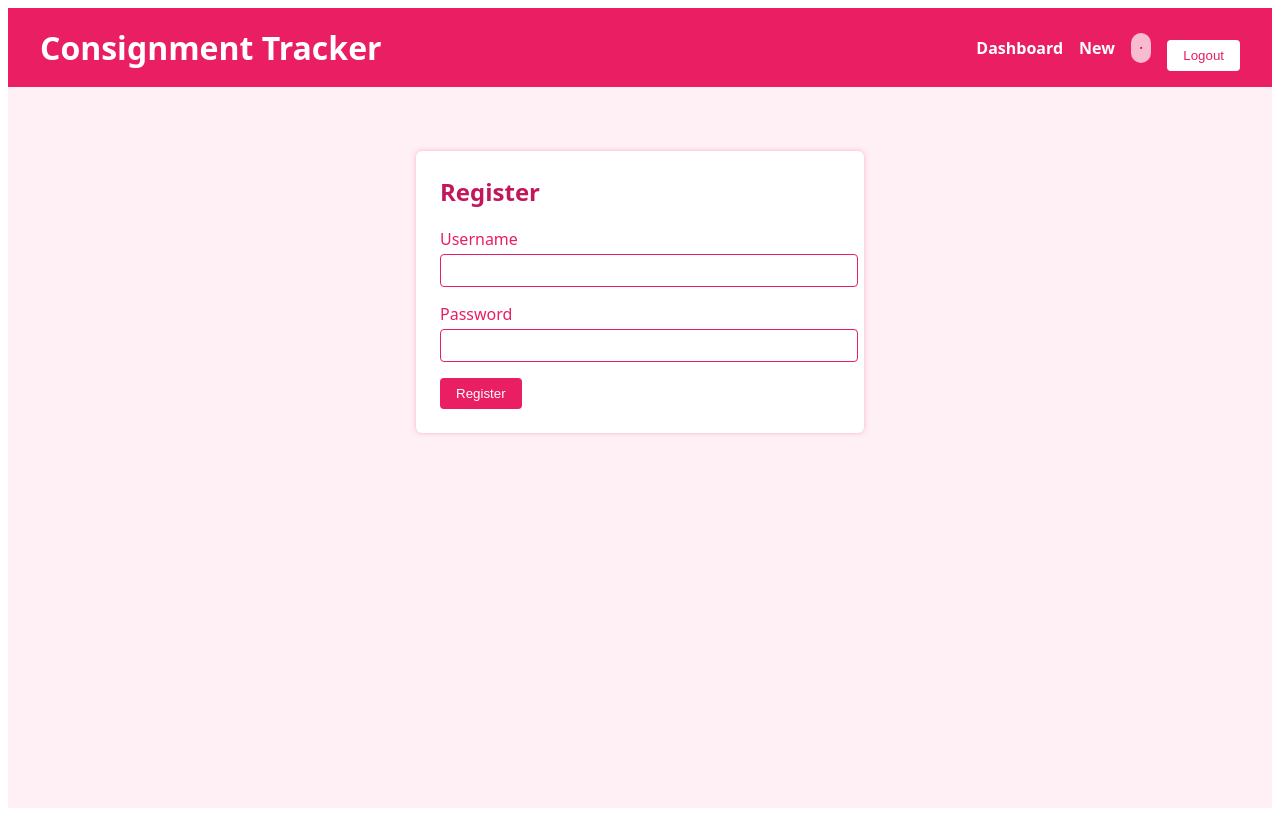
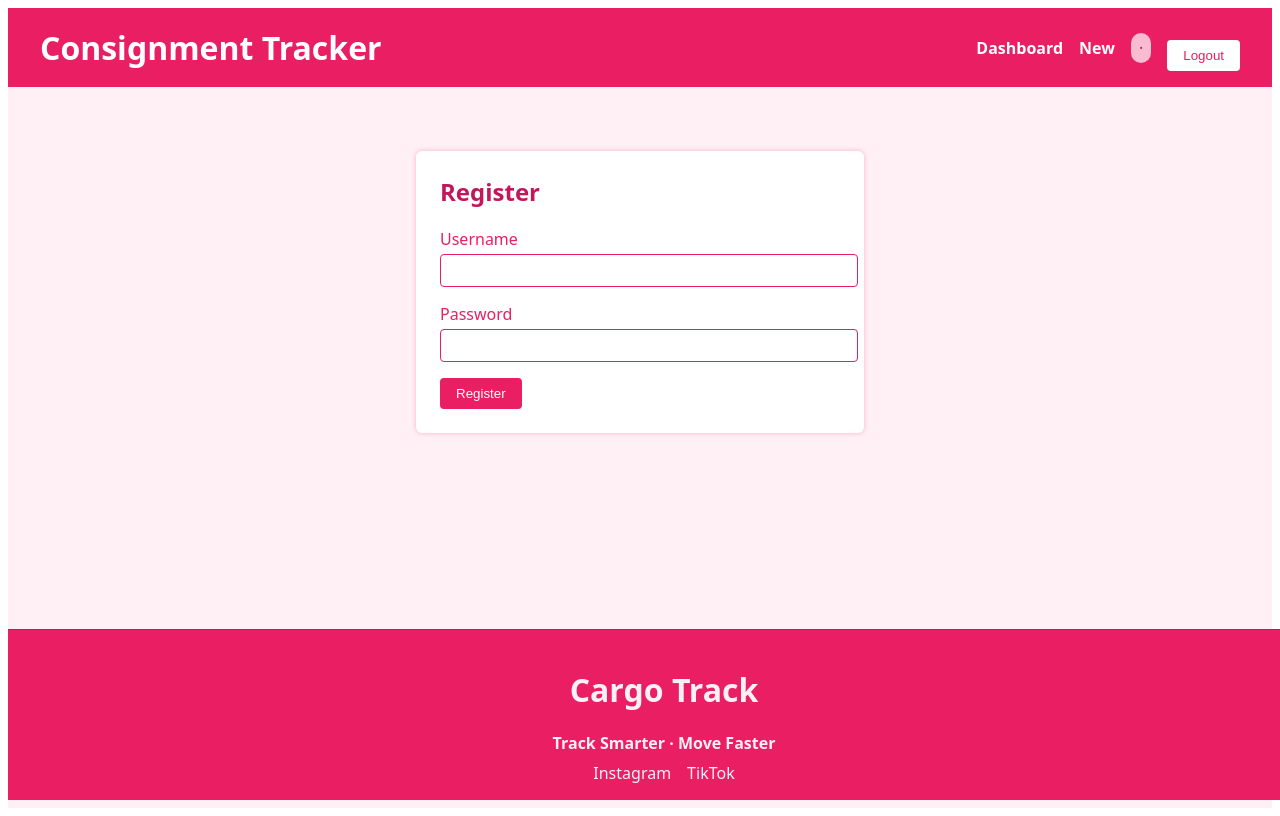
Before and after one commit to Zambagarrah/ReactJS_Consignment_Tracker, a React (Vite) app: page /register in a window 1280 px wide. Built offline with nearby package versions, Linux system fonts and the light colour scheme.

Commit message:
Added a Footer and Mock Styling

```diff
--- a/index.html
+++ b/index.html
@@ -4,7 +4,7 @@
     <meta charset="UTF-8" />
     <link rel="icon" type="image/svg+xml" href="/vite.svg" />
     <meta name="viewport" content="width=device-width, initial-scale=1.0" />
-    <title>consignment-tracker</title>
+    <title>Cargo-Track</title>
   </head>
   <body>
     <div id="root"></div>
--- a/src/components/Layout.jsx
+++ b/src/components/Layout.jsx
@@ -21,11 +21,27 @@ const Layout = ({ children }) => {
           <Link to="/dashboard">Dashboard</Link>
           <Link to="/new-consignment">New</Link>
           {user?.role === 'admin' && <Link to="/admin">Admin</Link>}
-          <span className="user-pill" aria-live="polite">{user?.username} · {user?.role}</span>
+          <span className="user-pill" aria-live="polite">
+            {user?.username} · {user?.role}
+          </span>
           <button onClick={handleLogout} aria-label="Logout">Logout</button>
         </nav>
       </header>
+
       <main role="main">{children}</main>
+
+      <footer role="contentinfo" className="footer">
+        <h1>Cargo Track</h1>
+        <p className="slogan">Track Smarter · Move Faster</p>
+        <div className="social-links">
+          <a href="https://www.instagram.com" target="_blank" rel="noopener noreferrer">
+            Instagram
+          </a>
+          <a href="https://www.tiktok.com" target="_blank" rel="noopener noreferrer">
+            TikTok
+          </a>
+        </div>
+      </footer>
     </div>
   );
 };
--- a/src/styles/Layout.css
+++ b/src/styles/Layout.css
@@ -56,3 +56,38 @@ nav button:hover {
 main {
   padding: 2rem;
 }
+
+footer {
+  text-align: center;
+  padding: 1rem;
+  background: var(--color-primary);
+  color: var(--color-bg);
+  position: fixed;
+  width: 100%;
+  bottom: 0;
+  border-top: 1px solid var(--color-primary-dark);
+}
+
+/* .footer {
+  margin-top: 2rem;
+  padding: 1rem;
+  background-color: #f8f8f8;
+  text-align: center;
+  border-top: 1px solid #ddd;
+} */
+
+.footer .slogan {
+  font-weight: bold;
+  color: var(--color-bg);
+  margin-bottom: 0.5rem;
+}
+
+.footer .social-links a {
+  margin: 0 0.5rem;
+  color: var(--color-bg);
+  text-decoration: none;
+}
+
+.footer .social-links a:hover {
+  color: var(--color-bg);
+}
```
